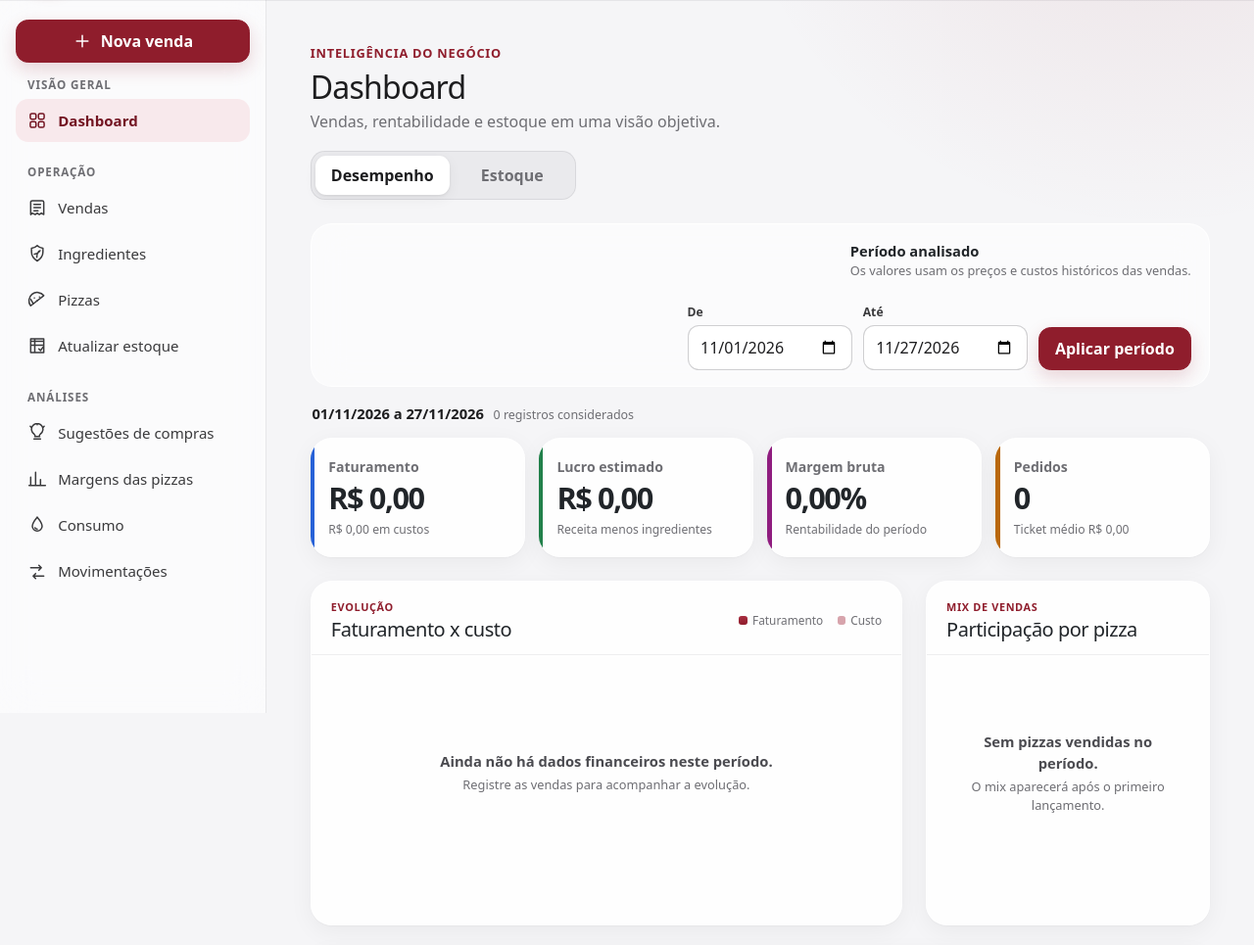
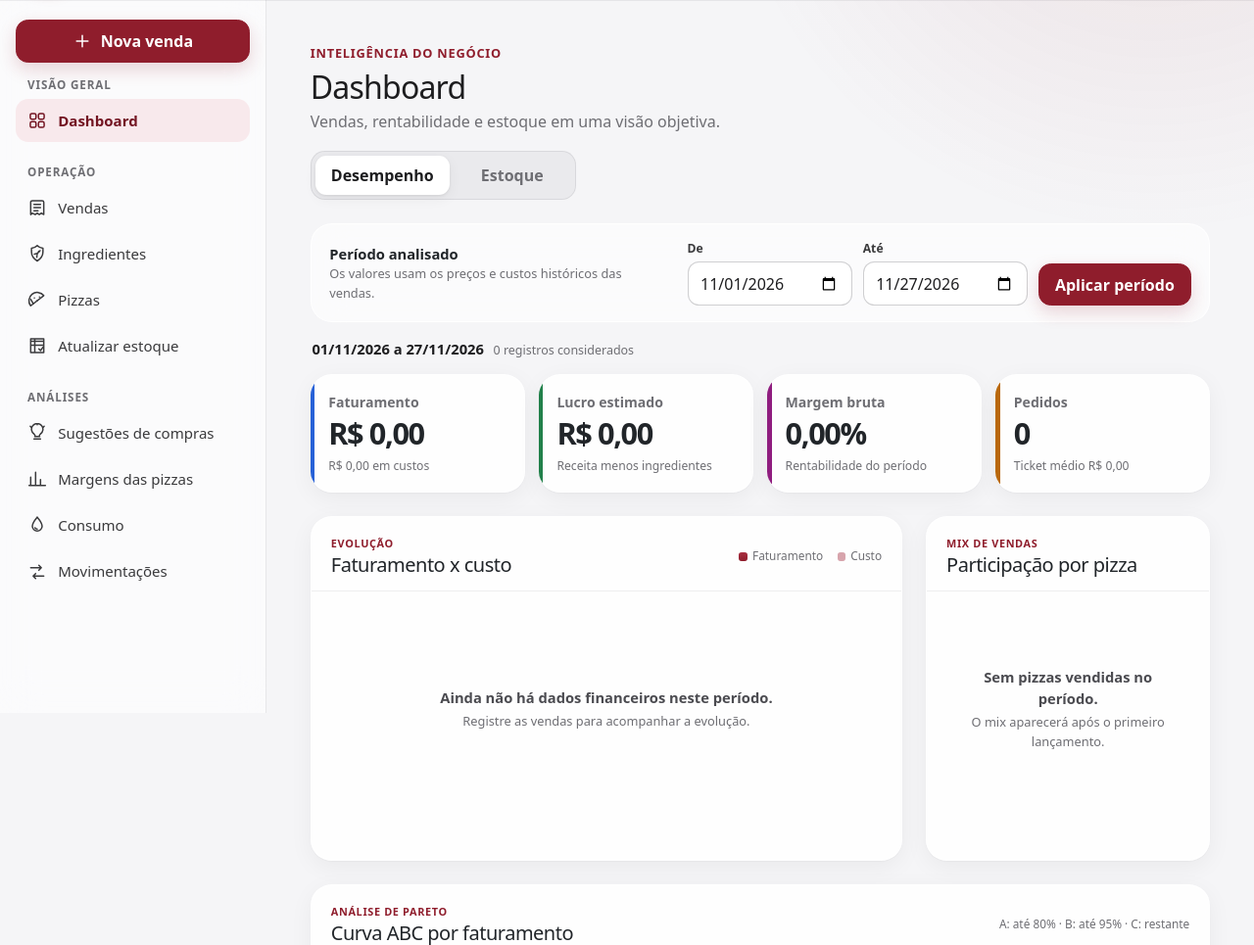
Before and after one commit to LuizRoberto18/SIGE-Murilos, a Django app: page / in a window 1280 px wide. Shown: the part 72-1037 px from the top of the page at 98% size. Run offline with Django 5.2, Linux system fonts and the light colour scheme; the visitor is signed in with stand-in values (Sample User, id 1); data comes from the database, SQL or seed files in the repository; data that the repository does not hold is empty.

Commit message:
fix: posição do filtro

```diff
--- a/static/css/style.css
+++ b/static/css/style.css
@@ -306,19 +306,24 @@ p { text-wrap: pretty; }
 /* Dashboard de inteligência do negócio */
 .dashboard-header { margin-bottom: 1.1rem; }
 .dashboard-filter {
-  display: flex;
-  align-items: flex-end;
-  justify-content: space-between;
+  display: grid;
+  grid-template-columns: minmax(13rem, 1fr) auto;
+  align-items: center;
   gap: 1.5rem;
   margin-bottom: 1rem;
   padding: 1rem 1.15rem;
   background: rgba(255, 255, 255, 0.60);
   box-shadow: none;
 }
-.dashboard-filter-copy { display: flex; min-width: 13rem; flex-direction: column; }
+.dashboard-filter-copy { display: flex; min-width: 0; flex-direction: column; }
 .dashboard-filter-copy strong { font-size: 0.92rem; }
 .dashboard-filter-copy span { color: var(--muted); font-size: 0.8rem; }
-.dashboard-filter-fields { display: flex; align-items: flex-end; gap: 0.7rem; }
+.dashboard-filter-fields {
+  display: grid;
+  grid-template-columns: repeat(2, 10.5rem) auto;
+  align-items: end;
+  gap: 0.7rem;
+}
 .dashboard-filter-fields > div { width: 10.5rem; }
 .dashboard-filter-fields label { margin-bottom: 0.24rem !important; font-size: 0.76rem !important; }
 .dashboard-filter-fields .form-control { min-height: 2.55rem; padding-block: 0.48rem; }
@@ -631,9 +636,9 @@ form .helptext { display: block; margin-top: 0.38rem; color: var(--muted); font-
   body.nav-open .menu-toggle-lines::before { transform: translateY(0) rotate(45deg); }
   body.nav-open .menu-toggle-lines::after { transform: translateY(-2px) rotate(-45deg); }
   .app-main { padding-inline: clamp(1rem, 4vw, 2rem); }
-  .dashboard-filter { align-items: stretch; flex-direction: column; gap: 0.8rem; }
-  .dashboard-filter-fields { width: 100%; }
-  .dashboard-filter-fields > div { flex: 1; width: auto; }
+  .dashboard-filter { grid-template-columns: 1fr; align-items: stretch; gap: 0.8rem; }
+  .dashboard-filter-fields { grid-template-columns: repeat(2, minmax(0, 1fr)) auto; width: 100%; }
+  .dashboard-filter-fields > div { width: auto; }
   .bi-metrics { grid-template-columns: repeat(2, minmax(0, 1fr)); }
   .abc-summary { grid-template-columns: 1fr; }
   .abc-list { overflow-x: auto; }
@@ -649,7 +654,7 @@ form .helptext { display: block; margin-top: 0.38rem; color: var(--muted); font-
   .page-header .btn { width: 100%; }
   .dashboard-tabs { display: flex; width: 100%; }
   .dashboard-tab { min-width: 0; flex: 1; }
-  .dashboard-filter-fields { align-items: stretch; flex-direction: column; }
+  .dashboard-filter-fields { grid-template-columns: 1fr; align-items: stretch; }
   .dashboard-filter-fields > div { width: 100%; }
   .dashboard-period { align-items: flex-start; flex-direction: column; }
   .dashboard-period > div { align-items: flex-start; flex-direction: column; gap: 0.1rem; }
```
